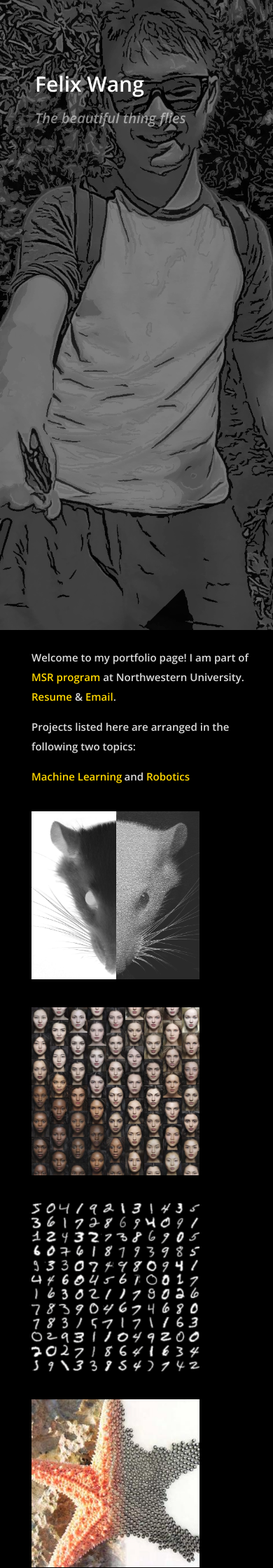
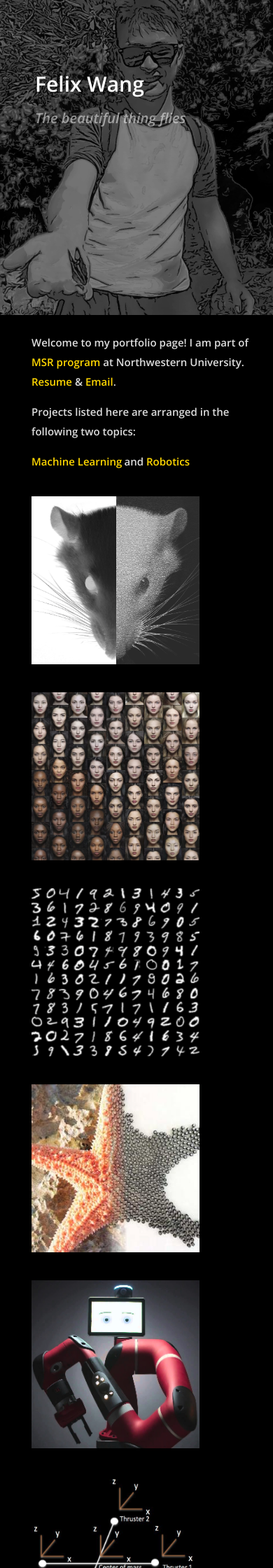
Before and after one commit to yanweiw/yanweiw.github.io, a Jekyll site: the page built from index.html, in a window 390 px wide. Shown: the top 2240 px of the page at 70% size. Built offline with Jekyll 4.4.1, drawn with Linux system fonts in a browser that asks for light colours; nearby versions of some CDN libraries; Markdown is read by kramdown in place of the engine named in the settings.

Commit message:
modified side panel pic height

```diff
--- a/css/main.css
+++ b/css/main.css
@@ -185,7 +185,8 @@ header {
     width: 100%;
   }
   header {
-    height: 100%;
+    height: 50%;
+    /* height: auto; */
   }
 }
 
```
